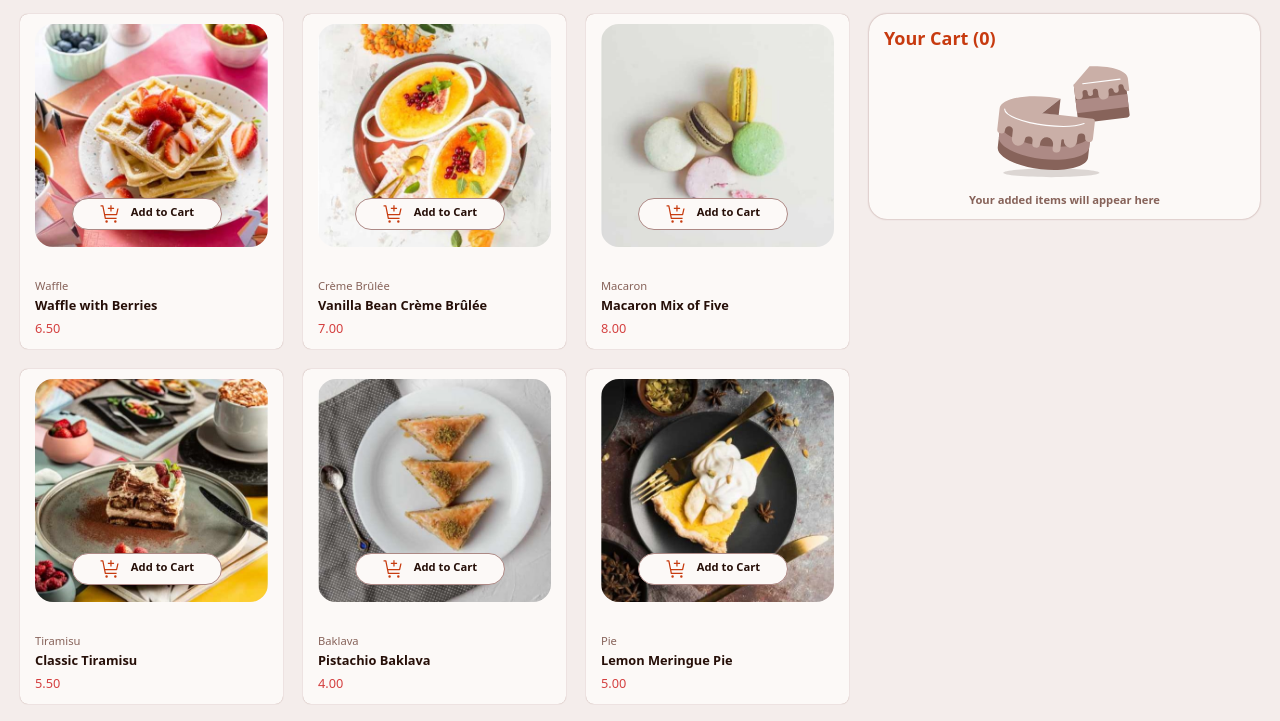
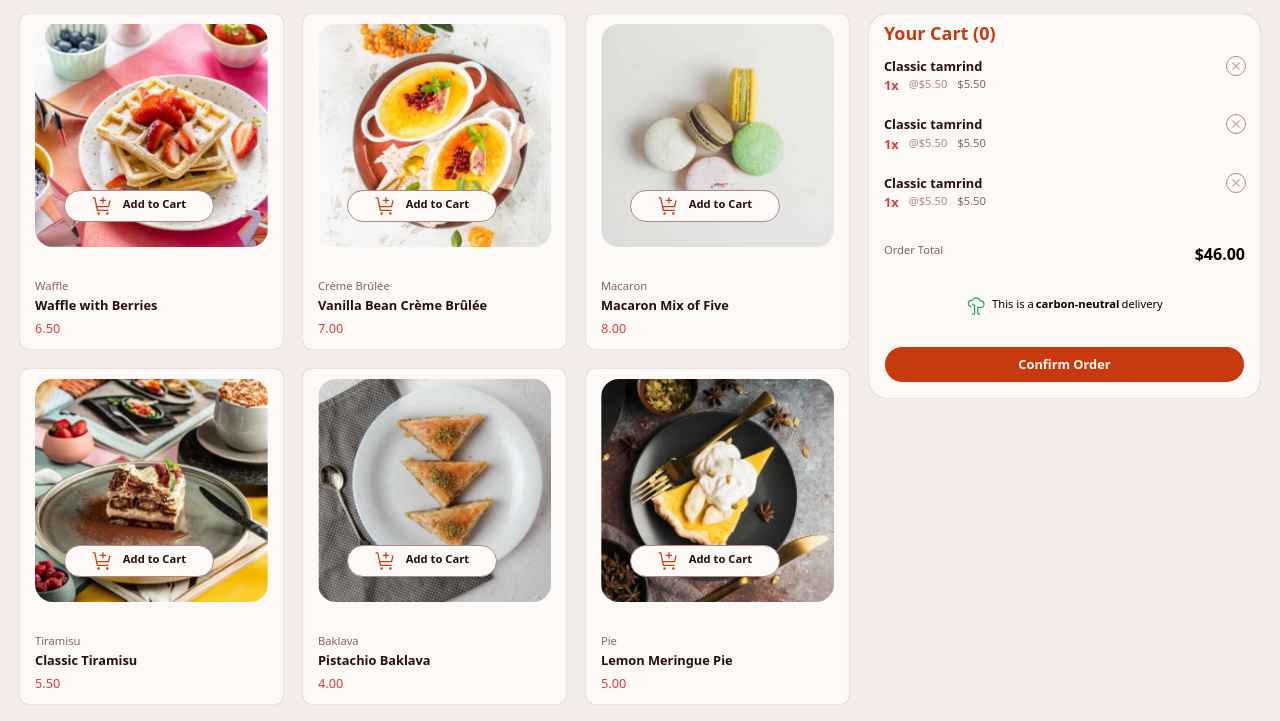
Before and after one commit to jeeva-004/Product-List, a website: page index.html in a window 1280 px wide. Shown: the part 56-777 px from the top of the page. Drawn offline with nearby package versions, Linux system fonts and the light colour scheme.

Commit message:
cart part finished

```diff
--- a/index.html
+++ b/index.html
@@ -13,7 +13,7 @@
 <body>
   <h1 class="text-4xl font-bold mb-2">Desserts</h1>
 
-  <div class="container mx-2 flex items-center justify-between gap-5 flex-col md:flex-row lg:flex-row">
+  <div class="container  mx-2 flex items-center justify-between gap-5 flex-col md:flex-row lg:flex-row">
     <div class="items grid justify-center gap-5 grid-flow-row grid-cols-1 self-center md:grid-cols-2 lg:grid-cols-3">
 
       <div class="item">
@@ -23,7 +23,7 @@
         <small class="item-name">Waffle</small>
         <p class="item-flavour">Waffle with Berries</p>
         <span class="price">6.50</span>
-        <div class="add-cart top-34 md:top-51 lg:top-46 left-17 md:left-15 lg:left-13">
+        <div class="add-cart top-36 md:top-51 lg:top-44 left-16 md:left-15 lg:left-11">
           <button><img src="./assets/images/icon-add-to-cart.svg" alt="add-cart">Add to
             Cart</button>
           <div class="count"><span class="increase"><img src="./assets/images/icon-increment-quantity.svg"
@@ -40,7 +40,7 @@
         <small class="item-name">Crème Brûlée</small>
         <p class="item-flavour">Vanilla Bean Crème Brûlée</p>
         <span class="price">7.00</span>
-        <div class="add-cart top-34 md:top-51 lg:top-46 left-17 md:left-15 lg:left-13">
+        <div class="add-cart top-36 md:top-51 lg:top-44 left-16 md:left-15 lg:left-11">
           <button><img src="./assets/images/icon-add-to-cart.svg" alt="add-cart">Add to
             Cart</button>
           <div class="count"><span class="increase"><img src="./assets/images/icon-increment-quantity.svg"
@@ -56,7 +56,7 @@
         <small class="item-name"> Macaron</small>
         <p class="item-flavour"> Macaron Mix of Five</p>
         <span class="price">8.00</span>
-        <div class="add-cart top-34 md:top-51 lg:top-46 left-17 md:left-15 lg:left-13">
+        <div class="add-cart top-36 md:top-51 lg:top-44 left-16 md:left-15 lg:left-11">
           <button><img src="./assets/images/icon-add-to-cart.svg" alt="add-cart ">Add to
             Cart</button>
           <div class="count"><span class="increase"><img src="./assets/images/icon-increment-quantity.svg"
@@ -72,7 +72,7 @@
         <small class="item-name"> Tiramisu</small>
         <p class="item-flavour"> Classic Tiramisu</p>
         <span class="price">5.50</span>
-        <div class="add-cart top-34 md:top-51 lg:top-46 left-17 md:left-15 lg:left-13">
+        <div class="add-cart top-36 md:top-51 lg:top-44 left-16 md:left-15 lg:left-11">
           <button><img src="./assets/images/icon-add-to-cart.svg" alt="add-cart">Add to
             Cart</button>
           <div class="count"><span class="increase"><img src="./assets/images/icon-increment-quantity.svg"
@@ -88,7 +88,7 @@
         <small class="item-name"> Baklava</small>
         <p class="item-flavour"> Pistachio Baklava </p>
         <span class="price">4.00</span>
-        <div class="add-cart top-34 md:top-51 lg:top-46 left-17 md:left-15 lg:left-13">
+        <div class="add-cart top-36 md:top-51 lg:top-44 left-16 md:left-15 lg:left-11">
           <button><img src="./assets/images/icon-add-to-cart.svg" alt="add-cart">Add to
             Cart</button>
           <div class="count"><span class="increase"><img src="./assets/images/icon-increment-quantity.svg"
@@ -104,7 +104,7 @@
         <small class="item-name"> Pie</small>
         <p class="item-flavour"> Lemon Meringue Pie</p>
         <span class="price">5.00</span>
-        <div class="add-cart top-34 md:top-51 lg:top-46 left-17 md:left-15 lg:left-13">
+        <div class="add-cart top-36 md:top-51 lg:top-44 left-16 md:left-15 lg:left-11">
           <button><img src="./assets/images/icon-add-to-cart.svg" alt="add-cart">Add to
             Cart</button>
           <div class="count"><span class="increase"><img src="./assets/images/icon-increment-quantity.svg"
@@ -120,7 +120,7 @@
         <small class="item-name"> Cake</small>
         <p class="item-flavour"> Red Velvet Cake</p>
         <span class="price">4.50</span>
-        <div class="add-cart top-34 md:top-51 lg:top-46 left-17 md:left-15 lg:left-13">
+        <div class="add-cart top-36 md:top-51 lg:top-44 left-16 md:left-15 lg:left-11">
           <button><img src="./assets/images/icon-add-to-cart.svg" alt="add-cart">Add to
             Cart</button>
           <div class="count"><span class="increase"><img src="./assets/images/icon-increment-quantity.svg"
@@ -136,7 +136,7 @@
         <small class="item-name"> Brownie</small>
         <p class="item-flavour"> Salted Caramel Brownie </p>
         <span class="price">4.50</span>
-        <div class="add-cart top-34 md:top-51 lg:top-46 left-17 md:left-15 lg:left-13">
+        <div class="add-cart top-36 md:top-51 lg:top-44 left-16 md:left-15 lg:left-11">
           <button><img src="./assets/images/icon-add-to-cart.svg" alt="add-cart">Add to
             Cart</button>
           <div class="count"><span class="increase"><img src="./assets/images/icon-increment-quantity.svg"
@@ -152,7 +152,7 @@
         <small class="item-name"> Panna Cotta</small>
         <p class="item-flavour"> Vanilla Panna Cotta</p>
         <span class="price">6.50</span>
-        <div class="add-cart top-34 md:top-51 lg:top-46 left-17 md:left-15 lg:left-13">
+        <div class="add-cart top-36 md:top-51 lg:top-44 left-16 md:left-15 lg:left-11">
           <button><img src="./assets/images/icon-add-to-cart.svg" alt="add-cart">Add to
             Cart</button>
           <div class="count"><span class="increase"><img src="./assets/images/icon-increment-quantity.svg"
@@ -170,11 +170,50 @@
       </div>
 
       <div class="item-cart">
+        <div class="list">
 
+        <div class="li flex justify-between">
+          <div class="food">
+            <p class="item-flavour">Classic tamrind</p>
+            <div class="rate">
+            <span class="price">1x</span><span class="food-cost">@$5.50</span><span class="total">$5.50</span>
+            </div>
+          </div>
+          <img class="remove" src="./assets/images/icon-remove-item.svg" alt="">
+        </div>
+               <div class="li flex justify-between">
+          <div class="food">
+            <p class="item-flavour">Classic tamrind</p>
+            <div class="rate">
+            <span class="price">1x</span><span class="food-cost">@$5.50</span><span class="total">$5.50</span>
+            </div>
+          </div>
+          <img src="./assets/images/icon-remove-item.svg" alt="" class="remove">
+        </div>
+                <div class="li flex justify-between">
+          <div class="food">
+            <p class="item-flavour">Classic tamrind</p>
+            <div class="rate">
+            <span class="price">1x</span><span class="food-cost">@$5.50</span><span class="total">$5.50</span>
+            </div>
+          </div>
+          <img src="./assets/images/icon-remove-item.svg" alt="" class="remove">
+          </div>
+        </div>
+        <div class="total-cost">
+          <span>Order Total</span> <span class="amount">$46.00</span>
+        </div>
+        <p class="description"><img src="./assets/images/icon-carbon-neutral.svg" alt="">This is a <b>carbon-neutral </b> delivery</p>
+        <button class="btn">Confirm Order</button>
       </div>
     </div>
 
   </div>
+<div class="order-confirmation">
+  <div class="box">
+
+  </div>
+</div>
 </body>
 
 </html>
--- a/index.scss
+++ b/index.scss
@@ -14,6 +14,8 @@ body {
     flex-direction: column;
     padding: 10px 20px 0;
     background-color: $background-color;
+    // background-color: rgb(190, 186, 186);
+
 
     h1 {
         align-self: start;
@@ -23,6 +25,7 @@ body {
         width: 100%;
         height: 100%;
         margin: 20px 0;
+
         .dekstop-image {
             width: 250px;
             border-radius: 18px;
@@ -76,10 +79,11 @@ body {
         font-weight: 600;
         justify-content: space-around;
         align-items: center;
-        img{
+
+        img {
             width: 15px;
             height: 15px;
-            padding:4px;
+            padding: 4px;
             outline: 1px solid $light;
             border-radius: 50%;
         }
@@ -99,43 +103,146 @@ body {
     }
 }
 
-.item-name{
+.item-name {
     color: $dark-brown;
     font-size: $small;
 }
-.item-flavour{
+
+.item-flavour {
     color: $brown;
     font-size: $medium;
     font-weight: 600;
 }
 
-.price{
+.price {
     color: $pure-brown;
     font-size: $medium;
 }
 
-.cart-details{
+.cart-details {
     background-color: $light;
-    padding: 10px 15px;
+    padding: 5px 15px;
     border-radius: 18px;
-    box-shadow: 0 0 2px $light-brown;
-    h2{
+    box-shadow: 0 0 1px $light-brown;
+    // border: 1px solid;
+
+    h2 {
         color: $orange-red-color;
+        margin-bottom: 10px;
     }
 
-    .empty-cart{
-        display: flex;
+    .empty-cart {
+        display: none;
         flex-direction: column;
         width: 100%;
-        justify-content:center;
+        justify-content: center;
         align-items: center;
-        img{
+
+        img {
             width: 140px;
         }
-        p{
+
+        p {
             color: $dark-brown;
             font-size: $small;
             font-weight: 600;
         }
     }
 }
+
+.item-cart {
+    display: flex;
+    // border: 1px solid;
+    flex-direction: column;
+    align-items: space-between;
+    justify-content: center;
+    gap: 30px;
+    .list{
+        display:flex;
+        flex-direction: column;
+        gap:20px;
+    }
+    .total-cost{
+        display: flex;
+        justify-content: space-between;
+        span:nth-child(1){
+            color: $dark-brown;
+            font-weight: 500;
+        }
+    }
+    .amount{
+        font-size: $normal;
+        font-weight: bolder;
+    }
+    .price{
+        font-weight: bold;
+        font-size: $medium;
+    }
+    .description{
+        display: flex;
+        justify-content: center;
+        font-size: $small;
+        img{
+            margin-right: 5px;
+        }
+        b{
+            margin: 0 2px;
+        }
+    }
+    span{
+        font-size: $small;
+    }
+
+    .food-cost{
+        color: $light-brown;
+    }
+    .total{
+        color: $dark-brown;
+        font-weight: 500;
+    }
+    .rate{
+        display: flex;
+        gap: 10px;
+    }
+    .btn{
+        width: 100%;
+        border: 1px solid;
+        margin: 0 0 10px;
+        padding: 8px 10px;
+        border-radius: 20px;
+        background-color: $orange-red-color;
+        color:$light;
+        font-size: $medium;
+        font-weight: 600;
+        cursor: pointer;
+        transition: .15s ease;
+        &:hover{
+            opacity: .9;
+        }
+    }
+    .remove{
+        width:18px;
+        height: 18px;
+        outline: 1px solid $light-brown;
+        border-radius: 50%;
+        padding: 4px;
+        cursor: pointer;
+        transition: .15s ease;
+        &:hover{
+            outline-color: black;
+        }
+    }
+}
+
+.order-confirmation{
+    width: 100%;
+    height: 100%;
+    display: flex;
+    justify-content: center;
+    .box{
+        width: 340px;
+        height: 400px;
+        border: 1px solid;
+        margin: 20px 0;
+    }
+}
```
Also changed, not shown: styles/style.css, 1 other file.
